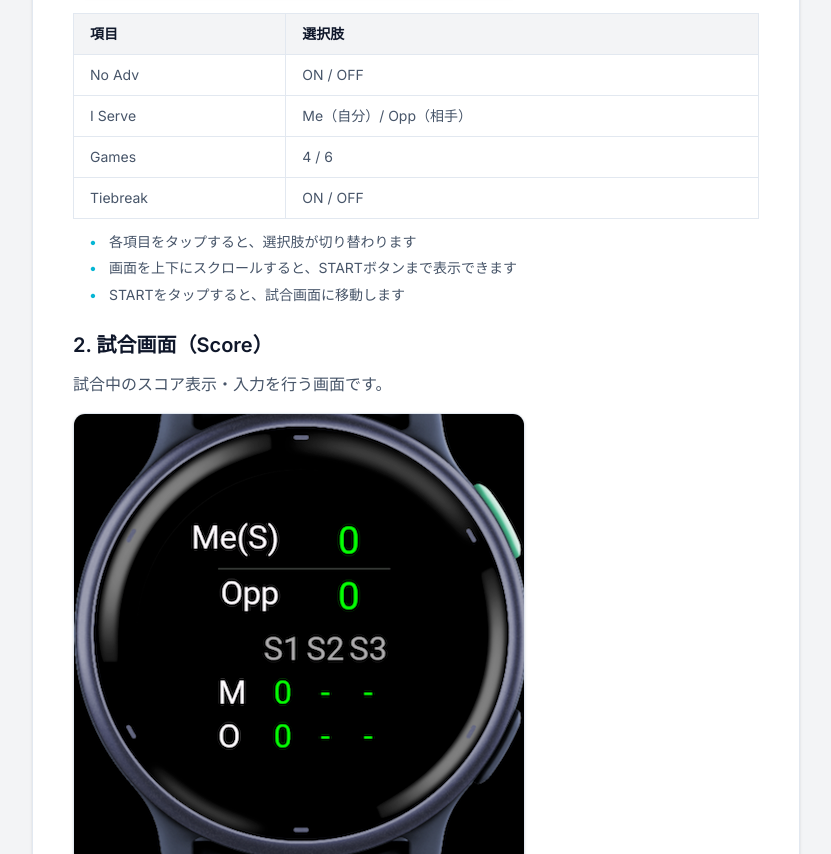
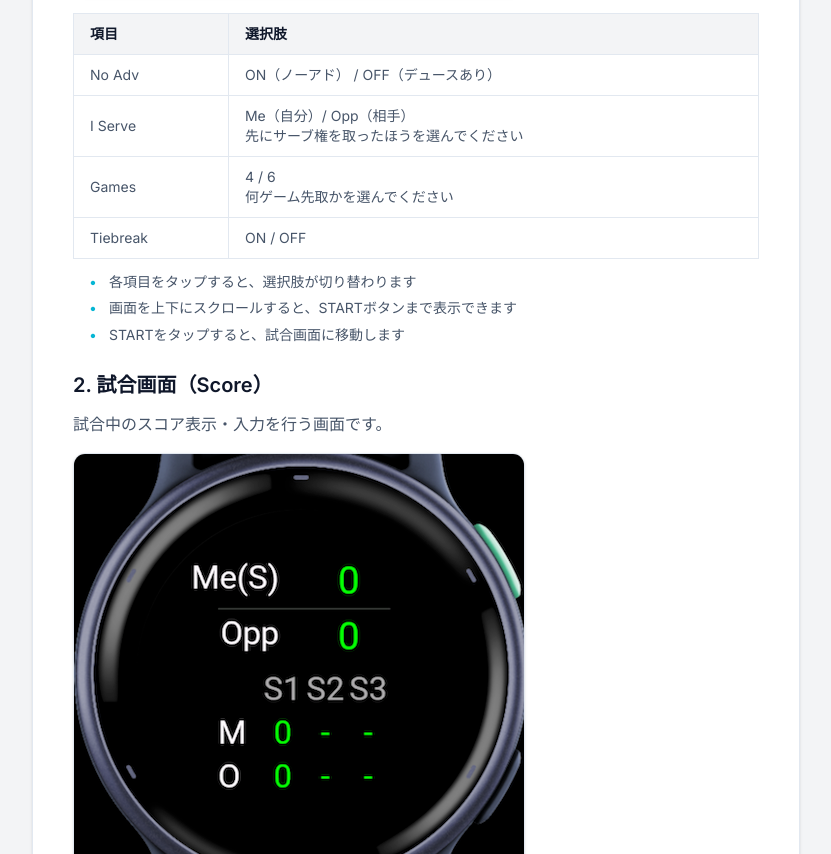
Before and after one commit to mocyuto/portfolio, an Astro site: page /playground/tennis-score-counter in a window 1280 px wide. Shown: the part 1598-2452 px from the top of the page, without its empty margins (224-1055 px from the left). Built offline with nearby package versions, Linux system fonts and the light colour scheme; Astro itself is replaced by a stand-in of ours.

Commit message:
fix comment

```diff
--- a/src/pages/playground/tennis-score-counter.astro
+++ b/src/pages/playground/tennis-score-counter.astro
@@ -154,7 +154,7 @@ import Layout from "../../layouts/Layout.astro";
                         >
                         <td
                           class="border border-border px-4 py-2.5 text-text-secondary"
-                          >ON / OFF</td
+                          >ON（ノーアド） / OFF（デュースあり）</td
                         >
                       </tr>
                       <tr>
@@ -164,7 +164,8 @@ import Layout from "../../layouts/Layout.astro";
                         >
                         <td
                           class="border border-border px-4 py-2.5 text-text-secondary"
-                          >Me（自分）/ Opp（相手）</td
+                          >Me（自分）/ Opp（相手）<br
+                          />先にサーブ権を取ったほうを選んでください</td
                         >
                       </tr>
                       <tr>
@@ -174,7 +175,7 @@ import Layout from "../../layouts/Layout.astro";
                         >
                         <td
                           class="border border-border px-4 py-2.5 text-text-secondary"
-                          >4 / 6</td
+                          >4 / 6<br />何ゲーム先取かを選んでください</td
                         >
                       </tr>
                       <tr>
```
